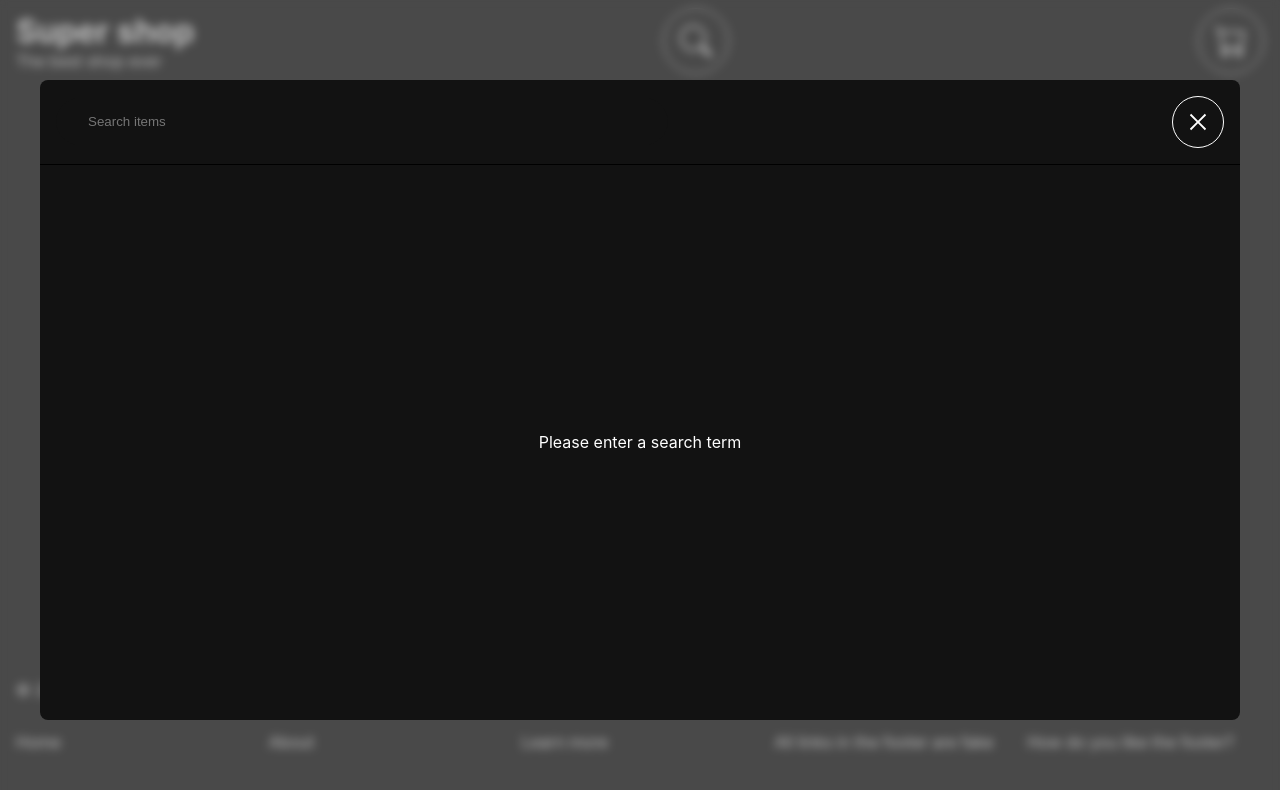
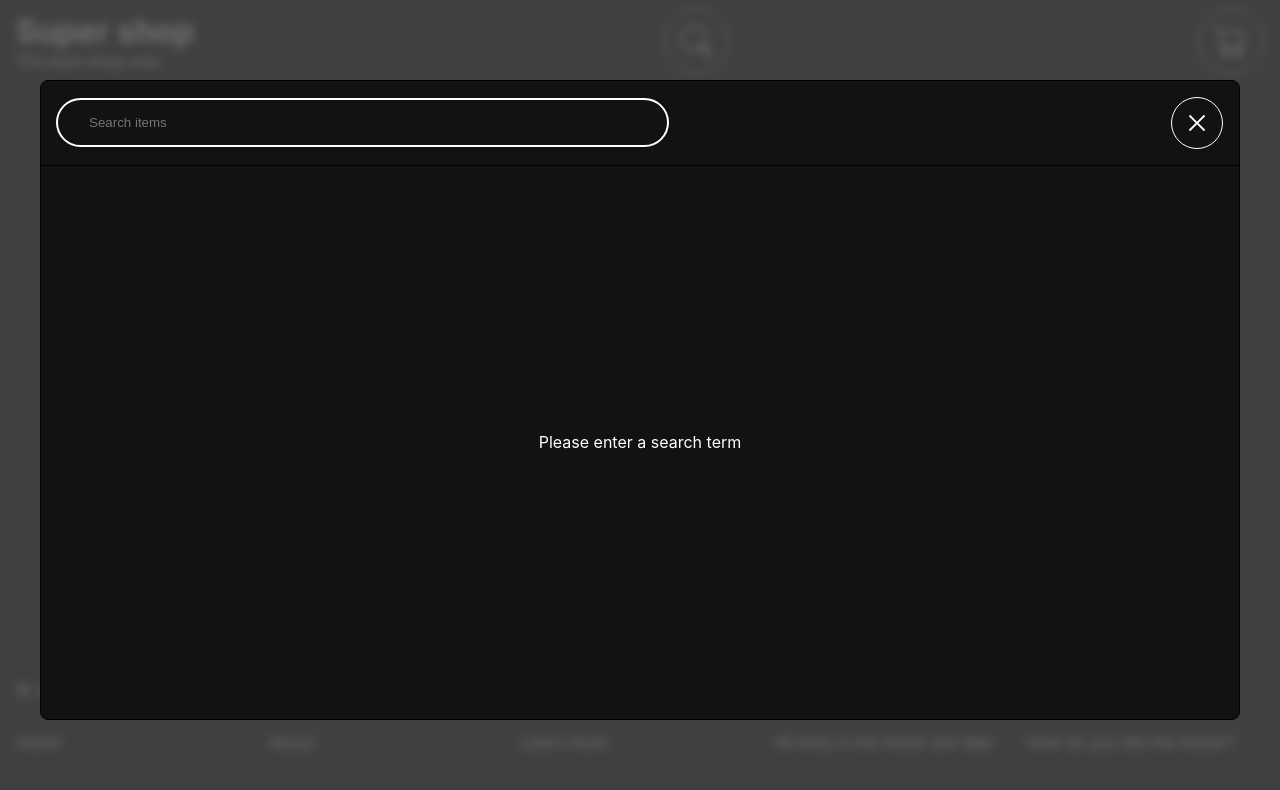
Before and after one commit to goodideagiver/shop-task, a Next.js app: page /cart in a window 1280 px wide. Both pictures are taken after a click on the button 696 px from the left and 41 px from the top of the page. Shown: the top 790 px of the page. Built offline with nearby package versions, Linux system fonts and the light colour scheme.

Commit message:
Feat: add animations to search modal

```diff
--- a/src/components/SearchModal/SearchModal.module.css
+++ b/src/components/SearchModal/SearchModal.module.css
@@ -8,20 +8,23 @@
   display: flex;
   justify-content: center;
   align-items: center;
+  pointer-events: none;
 }
 
 .backdrop {
   position: fixed;
   width: 100%;
   height: 100%;
-  background-color: hsla(0, 0%, 50%, 0.5);
+  background-color: hsla(0, 0%, 30%, 0.8);
   top: 0;
   left: 0;
   z-index: var(--modal-index);
   backdrop-filter: blur(5px);
+  animation: fade-in 0.2s ease-in-out;
 }
 
 .content {
+  border: 1px solid #000;
   background-color: var(--main-bg-color);
   width: min(1200px, 95%);
   max-height: 80%;
@@ -30,4 +33,27 @@
   flex-direction: column;
   border-radius: 8px;
   overflow: hidden;
+  animation: scale-in 0.2s 0.1s ease-in-out backwards;
+  pointer-events: all;
 }
+
+@keyframes fade-in {
+  from {
+    opacity: 0;
+  }
+
+  to {
+    opacity: 1;
+  }
+}
+
+@keyframes scale-in {
+  from {
+    opacity: 0;
+    transform: scale(0.98);
+  }
+
+  to {
+    transform: scale(1);
+  }
+}
--- a/src/components/SearchModal/SearchModal.tsx
+++ b/src/components/SearchModal/SearchModal.tsx
@@ -17,7 +17,7 @@ export const SearchModal = ({ onClose }: Props) => {
 
   return createPortal(
     <>
-      <div className={classes.backdrop} />
+      <div className={classes.backdrop} onClick={onClose} />
       <div className={classes.root}>
         <div className={classes.content}>
           <SearchModalHeader
--- a/src/components/SearchModal/SearchModalHeader/SearchModalHeader.tsx
+++ b/src/components/SearchModal/SearchModalHeader/SearchModalHeader.tsx
@@ -19,6 +19,7 @@ export const SearchModalHeader = ({
         Search items
       </label>
       <input
+        autoFocus
         id='search'
         className={classes['search-input']}
         type='text'
```
